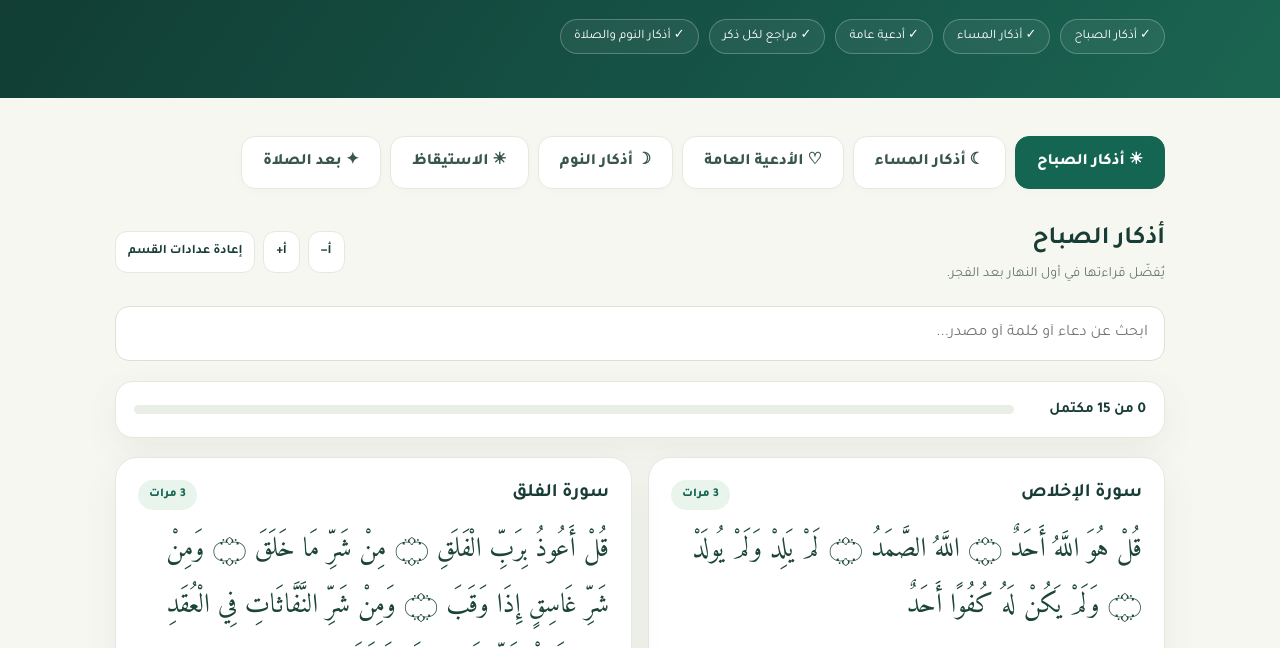
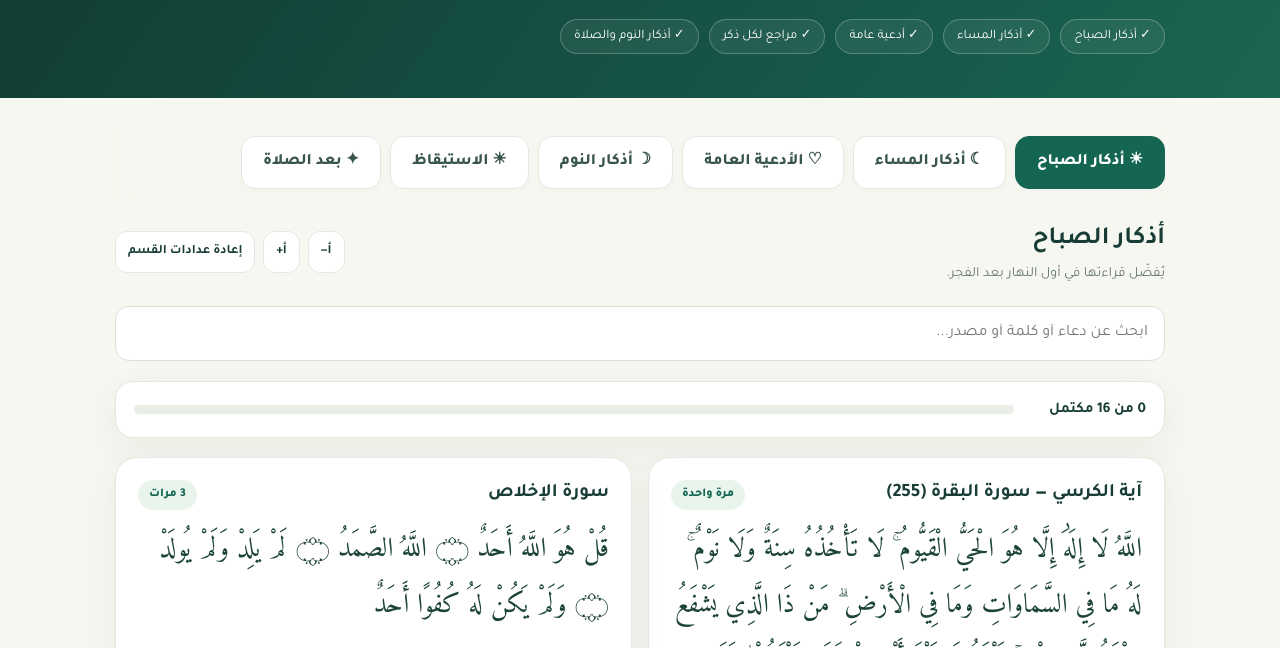
Before and after one commit to omk811/athkary, a plain HTML site: page index.html in a window 1280 px wide. Shown: the part 304-952 px from the top of the page. Drawn offline with Linux system fonts and the light colour scheme.

Commit message:
Add Ayat al-Kursi to morning and evening adhkar with sourced hadith nuance

```diff
--- a/index.html
+++ b/index.html
@@ -8,6 +8,8 @@
 <script>
 'use strict';
 const D=[
+{id:"ayat-kursi-daily",sections:["morning","evening"],title:"آية الكرسي — سورة البقرة (255)",n:1,body:"اللَّهُ لَا إِلَٰهَ إِلَّا هُوَ الْحَيُّ الْقَيُّومُ ۚ لَا تَأْخُذُهُ سِنَةٌ وَلَا نَوْمٌ ۚ لَهُ مَا فِي السَّمَاوَاتِ وَمَا فِي الْأَرْضِ ۗ مَنْ ذَا الَّذِي يَشْفَعُ عِنْدَهُ إِلَّا بِإِذْنِهِ ۚ يَعْلَمُ مَا بَيْنَ أَيْدِيهِمْ وَمَا خَلْفَهُمْ ۖ وَلَا يُحِيطُونَ بِشَيْءٍ مِنْ عِلْمِهِ إِلَّا بِمَا شَاءَ ۚ وَسِعَ كُرْسِيُّهُ السَّمَاوَاتِ وَالْأَرْضَ ۖ وَلَا يَئُودُهُ حِفْظُهُمَا ۚ وَهُوَ الْعَلِيُّ الْعَظِيمُ",note:"آية عظيمة في توحيد الله وكمال علمه وقدرته. أصل فضلها ثابت، ووردت رواية في قراءتها صباحًا ومساءً، واختلف أهل الحديث في ثبوت زيادة التوقيت؛ فلا يُجزم بصحة تخصيصها بهذين الوقتين.",source:"القرآن الكريم: البقرة (255). حديث أُبيّ بن كعب: النسائي في السنن الكبرى (10731)، وقد حكم بعض أهل العلم على زيادة «حين يصبح وحين يمسي» بالشذوذ. وأصل فضلها عند النوم ثابت في صحيح البخاري (2311).",url:"https://dorar.net/h/UA2ZPwXk"},
+
 {id:'ikhlas',sections:['morning','evening'],title:'سورة الإخلاص',n:3,body:'قُلْ هُوَ اللَّهُ أَحَدٌ ۝ اللَّهُ الصَّمَدُ ۝ لَمْ يَلِدْ وَلَمْ يُولَدْ ۝ وَلَمْ يَكُنْ لَهُ كُفُوًا أَحَدٌ',note:'تُقرأ ثلاث مرات في الصباح وثلاث مرات في المساء.',source:'سنن أبي داود (5082) والترمذي (3575)، حديث حسن صحيح.',url:'https://sunnah.com/abudawud:5082',page:4},
 {id:'falaq',sections:['morning','evening'],title:'سورة الفلق',n:3,body:'قُلْ أَعُوذُ بِرَبِّ الْفَلَقِ ۝ مِنْ شَرِّ مَا خَلَقَ ۝ وَمِنْ شَرِّ غَاسِقٍ إِذَا وَقَبَ ۝ وَمِنْ شَرِّ النَّفَّاثَاتِ فِي الْعُقَدِ ۝ وَمِنْ شَرِّ حَاسِدٍ إِذَا حَسَدَ',note:'استعاذة بالله من الشرور الظاهرة والخفية.',source:'القرآن الكريم: سورة الفلق؛ وحديث الثلاث سور في أبي داود (5082).',url:'https://sunnah.com/abudawud:5082',page:4},
 {id:'nas',sections:['morning','evening'],title:'سورة الناس',n:3,body:'قُلْ أَعُوذُ بِرَبِّ النَّاسِ ۝ مَلِكِ النَّاسِ ۝ إِلَٰهِ النَّاسِ ۝ مِنْ شَرِّ الْوَسْوَاسِ الْخَنَّاسِ ۝ الَّذِي يُوَسْوِسُ فِي صُدُورِ النَّاسِ ۝ مِنَ الْجِنَّةِ وَالنَّاسِ',note:'استعاذة بالله من وساوس الشيطان.',source:'القرآن الكريم: سورة الناس؛ وحديث الثلاث سور في أبي داود (5082).',url:'https://sunnah.com/abudawud:5082',page:5},
```
